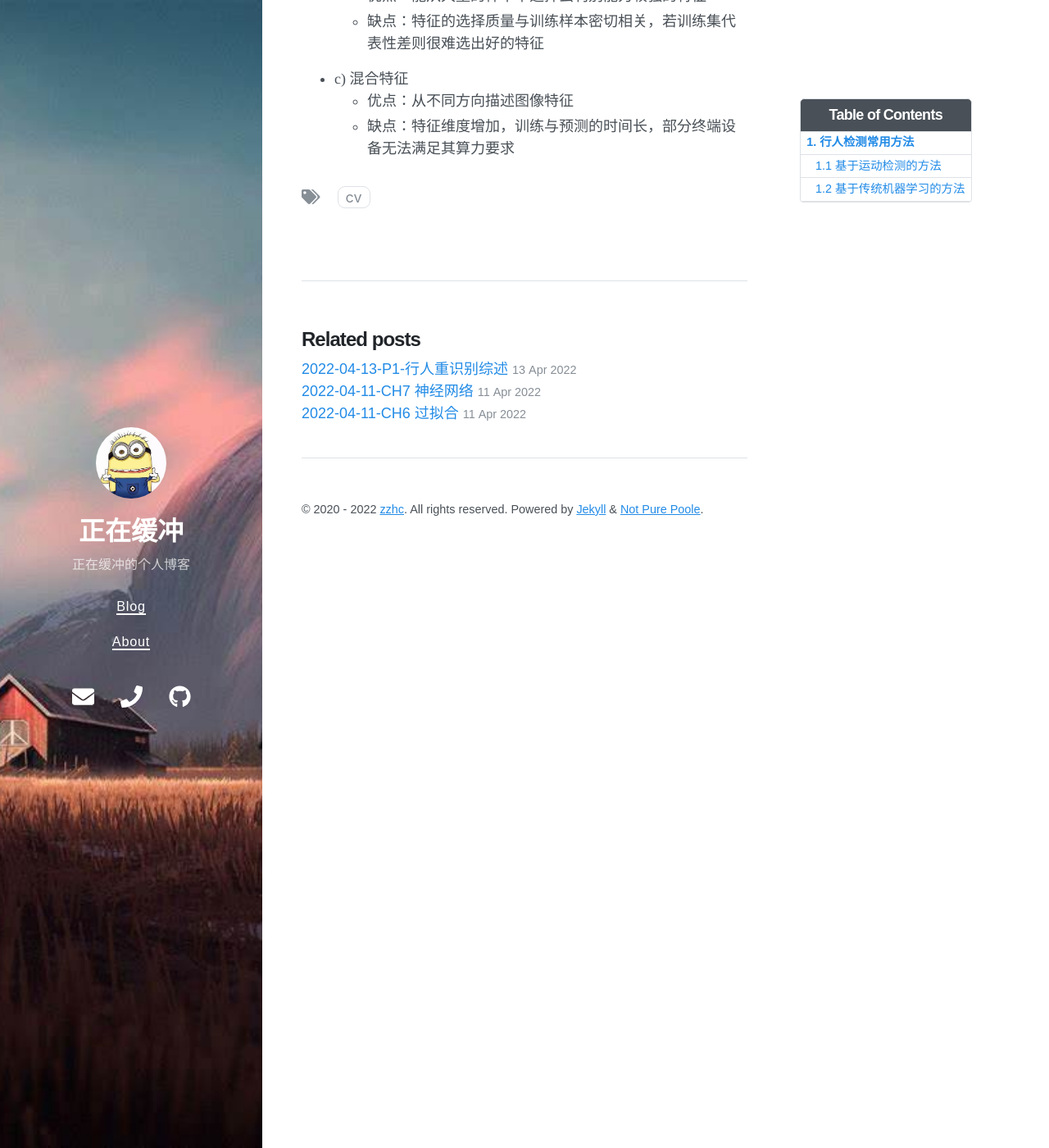
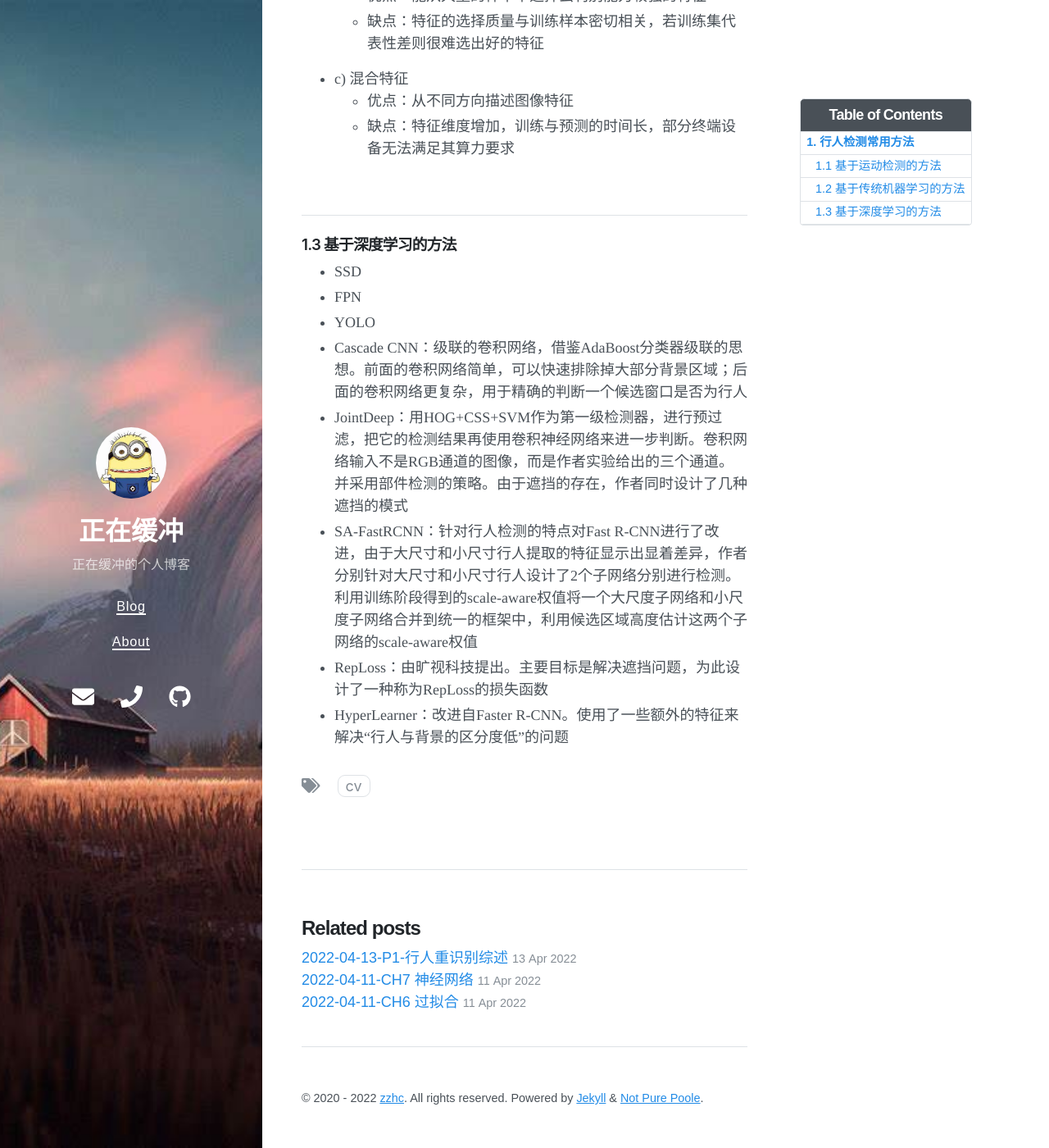
Before and after one commit to Zzhc3321/personal-blog.github.io, a Jekyll site: the page built from _posts/2022-04-13-P2-行人检测综述.md, in a window 1280 px wide and 1400 px high, scrolled down 1002 px. Shown: the whole window at 82% size. Built offline with Jekyll 4.4.1, drawn with Linux system fonts in a browser that asks for light colours; nearby versions of some CDN libraries.

Commit message:
修改文件: _posts/2022-04-13-P2-行人检测综述.md

```diff
--- a/_posts/2022-04-13-P2-行人检测综述.md
+++ b/_posts/2022-04-13-P2-行人检测综述.md
@@ -50,3 +50,29 @@ author: zzhc
 - c) 混合特征
     - 优点：从不同方向描述图像特征
     - 缺点：特征维度增加，训练与预测的时间长，部分终端设备无法满足其算力要求
+
+
+
+
+
+
+
+
+
+
+
+
+<br>
+
+***
+
+### 1.3 基于深度学习的方法
+
+ - SSD
+ - FPN
+ - YOLO
+ - Cascade CNN：级联的卷积网络，借鉴AdaBoost分类器级联的思想。前面的卷积网络简单，可以快速排除掉大部分背景区域；后面的卷积网络更复杂，用于精确的判断一个候选窗口是否为行人
+ - JointDeep：用HOG+CSS+SVM作为第一级检测器，进行预过滤，把它的检测结果再使用卷积神经网络来进一步判断。卷积网络输入不是RGB通道的图像，而是作者实验给出的三个通道。并采用部件检测的策略。由于遮挡的存在，作者同时设计了几种遮挡的模式
+ - SA-FastRCNN：针对行人检测的特点对Fast R-CNN进行了改进，由于大尺寸和小尺寸行人提取的特征显示出显着差异，作者分别针对大尺寸和小尺寸行人设计了2个子网络分别进行检测。利用训练阶段得到的scale-aware权值将一个大尺度子网络和小尺度子网络合并到统一的框架中，利用候选区域高度估计这两个子网络的scale-aware权值
+ - RepLoss：由旷视科技提出。主要目标是解决遮挡问题，为此设计了一种称为RepLoss的损失函数
+ - HyperLearner：改进自Faster R-CNN。使用了一些额外的特征来解决“行人与背景的区分度低”的问题
```
